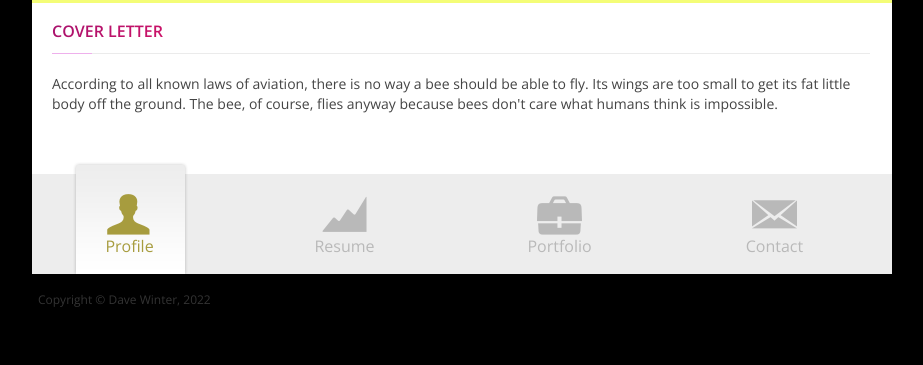
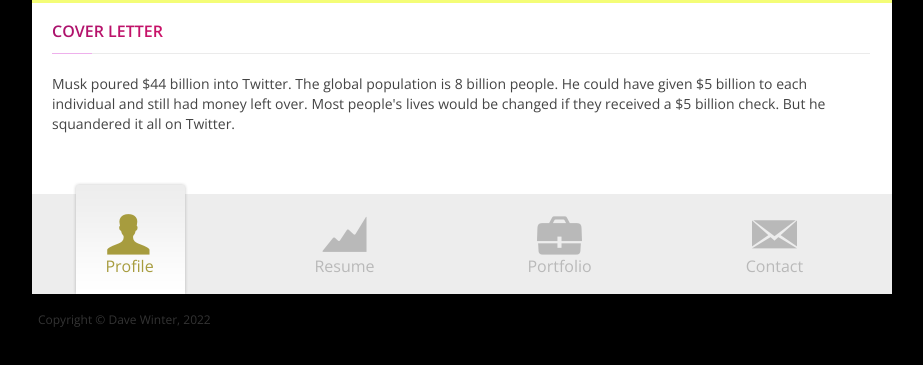
Before and after one commit to dauidus/Resume-Website-Workshop-section-3, a plain HTML site: page index.html in a window 1280 px wide. Shown: the part 367-732 px from the top of the page, without its empty margins (178-1101 px from the left). Drawn offline with nearby package versions, Linux system fonts and the light colour scheme; some packages are replaced by stand-ins of ours.

Commit message:
update description

```diff
--- a/index.html
+++ b/index.html
@@ -87,7 +87,7 @@
                     <div id="blurb">
                         <div class="cover-letter">
                             <h3>Cover Letter</h3>
-                            According to all known laws of aviation, there is no way a bee should be able to fly. Its wings are too small to get its fat little body off the ground. The bee, of course, flies anyway because bees don't care what humans think is impossible.
+                            Musk poured $44 billion into Twitter. The global population is 8 billion people. He could have given $5 billion to each individual and still had money left over. Most people's lives would be changed if they received a $5 billion check. But he squandered it all on Twitter.
                             <br><br>
                         </div>
                     </div>
```
